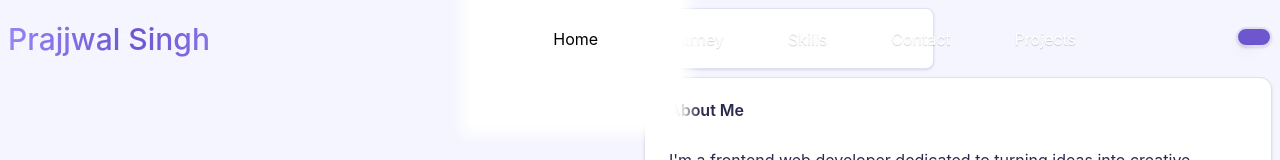
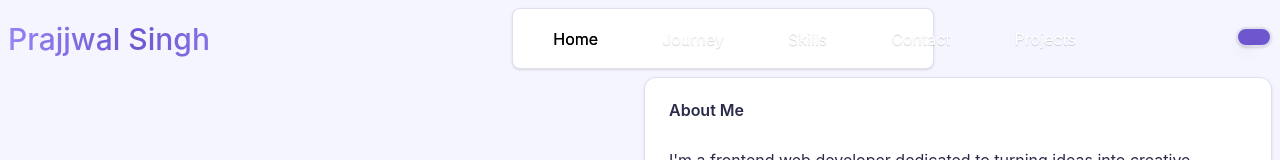
Before and after one commit to prajjwal2411/portfolio-v1, a Next.js app: page / in a window 1280 px wide. Shown: the top 160 px of the page. Built offline with nearby package versions, Linux system fonts and the light colour scheme.

Commit message:
redo-gooey-nav

```diff
--- /dev/null
+++ b/src/app/components/animations/GooeyNav/GooeyNav.css
@@ -0,0 +1,198 @@
+:root {
+    --linear-ease: linear(0, 0.068, 0.19 2.7%, 0.804 8.1%, 1.037, 1.199 13.2%, 1.245, 1.27 15.8%, 1.274, 1.272 17.4%, 1.249 19.1%, 0.996 28%, 0.949, 0.928 33.3%, 0.926, 0.933 36.8%, 1.001 45.6%, 1.013, 1.019 50.8%, 1.018 54.4%, 1 63.1%, 0.995 68%, 1.001 85%, 1);
+  }
+
+  .gooey-nav-container {
+    position: relative;
+  }
+
+  .gooey-nav-container nav {
+    display: flex;
+    position: relative;
+    transform: translate3d(0, 0, 0.01px);
+  }
+
+  .gooey-nav-container nav ul {
+    display: flex;
+    gap: 2em;
+    list-style: none;
+    padding: 0 1em;
+    margin: 0;
+    position: relative;
+    z-index: 3;
+    color: white;
+    text-shadow: 0 1px 1px hsl(205deg 30% 10% / 0.2);
+  }
+
+  .gooey-nav-container nav ul li {
+    padding: 0.6em 1em;
+    border-radius: 100vw;
+    position: relative;
+    cursor: pointer;
+    transition: background-color 0.3s ease, color 0.3s ease, box-shadow 0.3s ease;
+    box-shadow: 0 0 0.5px 1.5px transparent;
+    color: white;
+  }
+
+  .gooey-nav-container nav ul li:focus-within:has(:focus-visible) {
+    box-shadow: 0 0 0.5px 1.5px white;
+  }
+
+  .gooey-nav-container nav ul li::after {
+    content: "";
+    position: absolute;
+    inset: 0;
+    border-radius: 10px;
+    background: white;
+    opacity: 0;
+    transform: scale(0);
+    transition: all 0.3s ease;
+    z-index: -1;
+  }
+
+  .gooey-nav-container nav ul li.active {
+    color: black;
+    text-shadow: none;
+  }
+
+  .gooey-nav-container nav ul li.active::after {
+    opacity: 1;
+    transform: scale(1);
+  }
+
+  .gooey-nav-container .effect {
+    position: absolute;
+    left: 0;
+    top: 0;
+    width: 0;
+    height: 0;
+    opacity: 1;
+    pointer-events: none;
+    display: grid;
+    place-items: center;
+    z-index: 1;
+  }
+
+  .gooey-nav-container .effect.text {
+    color: white;
+    transition: color 0.3s ease;
+  }
+
+  .gooey-nav-container .effect.text.active {
+    color: black;
+  }
+
+  .gooey-nav-container .effect.filter {
+    filter: blur(7px) contrast(100) blur(0);
+    mix-blend-mode: lighten;
+  }
+
+  .gooey-nav-container .effect.filter::before {
+    content: "";
+    position: absolute;
+    inset: -75px;
+    z-index: -2;
+    background: black;
+  }
+
+  .gooey-nav-container .effect.filter::after {
+    content: "";
+    position: absolute;
+    inset: 0;
+    background: white;
+    transform: scale(0);
+    opacity: 0;
+    z-index: -1;
+    border-radius: 100vw;
+  }
+
+  .gooey-nav-container .effect.active::after {
+    animation: pill 0.3s ease both;
+  }
+
+  @keyframes pill {
+    to {
+      transform: scale(1);
+      opacity: 1;
+    }
+  }
+
+  .particle,
+  .point {
+    display: block;
+    opacity: 0;
+    width: 20px;
+    height: 20px;
+    border-radius: 100%;
+    transform-origin: center;
+  }
+
+  .particle {
+    --time: 5s;
+    position: absolute;
+    top: calc(50% - 8px);
+    left: calc(50% - 8px);
+    animation: particle calc(var(--time)) ease 1 -350ms;
+  }
+
+  .point {
+    background: var(--color);
+    opacity: 1;
+    animation: point calc(var(--time)) ease 1 -350ms;
+  }
+
+  @keyframes particle {
+    0% {
+      transform: rotate(0deg) translate(calc(var(--start-x)), calc(var(--start-y)));
+      opacity: 1;
+      animation-timing-function: cubic-bezier(0.55, 0, 1, 0.45);
+    }
+
+    70% {
+      transform: rotate(calc(var(--rotate) * 0.5)) translate(calc(var(--end-x) * 1.2), calc(var(--end-y) * 1.2));
+      opacity: 1;
+      animation-timing-function: ease;
+    }
+
+    85% {
+      transform: rotate(calc(var(--rotate) * 0.66)) translate(calc(var(--end-x)), calc(var(--end-y)));
+      opacity: 1;
+    }
+
+    100% {
+      transform: rotate(calc(var(--rotate) * 1.2)) translate(calc(var(--end-x) * 0.5), calc(var(--end-y) * 0.5));
+      opacity: 1;
+    }
+  }
+
+  @keyframes point {
+    0% {
+      transform: scale(0);
+      opacity: 0;
+      animation-timing-function: cubic-bezier(0.55, 0, 1, 0.45);
+    }
+
+    25% {
+      transform: scale(calc(var(--scale) * 0.25));
+    }
+
+    38% {
+      opacity: 1;
+    }
+
+    65% {
+      transform: scale(var(--scale));
+      opacity: 1;
+      animation-timing-function: ease;
+    }
+
+    85% {
+      transform: scale(var(--scale));
+      opacity: 1;
+    }
+
+    100% {
+      transform: scale(0);
+      opacity: 0;
+    }
+  }
--- a/src/app/components/animations/GooeyNav/GooeyNav.tsx
+++ b/src/app/components/animations/GooeyNav/GooeyNav.tsx
@@ -1,7 +1,7 @@
-import Link from "next/link";
 import React, { useRef, useEffect, useState } from "react";
+import "./GooeyNav.css";
 
-export interface GooeyNavItem {
+interface GooeyNavItem {
   label: string;
   href: string;
 }
@@ -32,7 +32,9 @@ const GooeyNav: React.FC<GooeyNavProps> = ({
   const filterRef = useRef<HTMLSpanElement>(null);
   const textRef = useRef<HTMLSpanElement>(null);
   const [activeIndex, setActiveIndex] = useState<number>(initialActiveIndex);
+
   const noise = (n = 1) => n / 2 - Math.random() * n;
+
   const getXY = (
     distance: number,
     pointIndex: number,
@@ -42,13 +44,14 @@ const GooeyNav: React.FC<GooeyNavProps> = ({
       ((360 + noise(8)) / totalPoints) * pointIndex * (Math.PI / 180);
     return [distance * Math.cos(angle), distance * Math.sin(angle)];
   };
+
   const createParticle = (
     i: number,
     t: number,
     d: [number, number],
     r: number
   ) => {
-    const rotate = noise(r / 10);
+    let rotate = noise(r / 10);
     return {
       start: getXY(d[0], particleCount - i, particleCount),
       end: getXY(d[1] + noise(7), particleCount - i, particleCount),
@@ -58,15 +61,18 @@ const GooeyNav: React.FC<GooeyNavProps> = ({
       rotate: rotate > 0 ? (rotate + r / 20) * 10 : (rotate - r / 20) * 10,
     };
   };
+
   const makeParticles = (element: HTMLElement) => {
     const d: [number, number] = particleDistances;
     const r = particleR;
     const bubbleTime = animationTime * 2 + timeVariance;
     element.style.setProperty("--time", `${bubbleTime}ms`);
+
     for (let i = 0; i < particleCount; i++) {
       const t = animationTime * 2 + noise(timeVariance * 2);
       const p = createParticle(i, t, d, r);
       element.classList.remove("active");
+
       setTimeout(() => {
         const particle = document.createElement("span");
         const point = document.createElement("span");
@@ -77,8 +83,9 @@ const GooeyNav: React.FC<GooeyNavProps> = ({
         particle.style.setProperty("--end-y", `${p.end[1]}px`);
         particle.style.setProperty("--time", `${p.time}ms`);
         particle.style.setProperty("--scale", `${p.scale}`);
-        particle.style.setProperty("--color", `var(--primary)`);
+        particle.style.setProperty("--color", `var(--color-${p.color}, white)`);
         particle.style.setProperty("--rotate", `${p.rotate}deg`);
+
         point.classList.add("point");
         particle.appendChild(point);
         element.appendChild(particle);
@@ -88,15 +95,19 @@ const GooeyNav: React.FC<GooeyNavProps> = ({
         setTimeout(() => {
           try {
             element.removeChild(particle);
-          } catch {}
+          } catch {
+            // Do nothing
+          }
         }, t);
       }, 30);
     }
   };
+
   const updateEffectPosition = (element: HTMLElement) => {
     if (!containerRef.current || !filterRef.current || !textRef.current) return;
     const containerRect = containerRef.current.getBoundingClientRect();
     const pos = element.getBoundingClientRect();
+
     const styles = {
       left: `${pos.x - containerRect.x}px`,
       top: `${pos.y - containerRect.y}px`,
@@ -107,24 +118,31 @@ const GooeyNav: React.FC<GooeyNavProps> = ({
     Object.assign(textRef.current.style, styles);
     textRef.current.innerText = element.innerText;
   };
+
   const handleClick = (e: React.MouseEvent<HTMLLIElement>, index: number) => {
     const liEl = e.currentTarget;
     if (activeIndex === index) return;
+
     setActiveIndex(index);
     updateEffectPosition(liEl);
+
     if (filterRef.current) {
       const particles = filterRef.current.querySelectorAll(".particle");
       particles.forEach((p) => filterRef.current!.removeChild(p));
     }
+
     if (textRef.current) {
       textRef.current.classList.remove("active");
+
       void textRef.current.offsetWidth;
       textRef.current.classList.add("active");
     }
+
     if (filterRef.current) {
       makeParticles(filterRef.current);
     }
   };
+
   const handleKeyDown = (
     e: React.KeyboardEvent<HTMLAnchorElement>,
     index: number
@@ -140,6 +158,7 @@ const GooeyNav: React.FC<GooeyNavProps> = ({
       }
     }
   };
+
   useEffect(() => {
     if (!navRef.current || !containerRef.current) return;
     const activeLi = navRef.current.querySelectorAll("li")[
@@ -149,6 +168,7 @@ const GooeyNav: React.FC<GooeyNavProps> = ({
       updateEffectPosition(activeLi);
       textRef.current?.classList.add("active");
     }
+
     const resizeObserver = new ResizeObserver(() => {
       const currentActiveLi = navRef.current?.querySelectorAll("li")[
         activeIndex
@@ -157,179 +177,24 @@ const GooeyNav: React.FC<GooeyNavProps> = ({
         updateEffectPosition(currentActiveLi);
       }
     });
+
     resizeObserver.observe(containerRef.current);
     return () => resizeObserver.disconnect();
   }, [activeIndex]);
 
   return (
-    <>
-      {/* This effect is quite difficult to recreate faithfully using Tailwind, so a style tag is a necessary workaround */}
-      <style>
-        {`
-          :root {
-            --linear-ease: linear(0, 0.068, 0.19 2.7%, 0.804 8.1%, 1.037, 1.199 13.2%, 1.245, 1.27 15.8%, 1.274, 1.272 17.4%, 1.249 19.1%, 0.996 28%, 0.949, 0.928 33.3%, 0.926, 0.933 36.8%, 1.001 45.6%, 1.013, 1.019 50.8%, 1.018 54.4%, 1 63.1%, 0.995 68%, 1.001 85%, 1);
-          }
-          .effect {
-            position: absolute;
-            opacity: 1;
-            pointer-events: none;
-            display: grid;
-            place-items: center;
-            z-index: 1;
-          }
-          .effect.text {
-            color: white;
-            transition: color 0.3s ease;
-          }
-          .effect.text.active {
-            color: black;
-          }
-          .effect.filter {
-            filter: blur(7px) contrast(100) blur(0);
-            mix-blend-mode: lighten;
-          }
-          .effect.filter::before {
-            content: "";
-            position: absolute;
-            inset: -75px;
-            z-index: -2;
-            background: var(--background);
-          }
-          .effect.filter::after {
-            content: "";
-            position: absolute;
-            inset: 0;
-            background: var(--primary);
-            transform: scale(0);
-            opacity: 0;
-            z-index: -1;
-            border-radius: 9999px;
-          }
-          .effect.active::after {
-            animation: pill 0.3s ease both;
-          }
-          @keyframes pill {
-            to {
-              transform: scale(1);
-              opacity: 1;
-            }
-          }
-          .particle,
-          .point {
-            display: block;
-            opacity: 0;
-            width: 20px;
-            height: 20px;
-            border-radius: 9999px;
-            transform-origin: center;
-          }
-          .particle {
-            --time: 5s;
-            position: absolute;
-            top: calc(50% - 8px);
-            left: calc(50% - 8px);
-            animation: particle calc(var(--time)) ease 1 -350ms;
-          }
-          .point {
-            background: var(--color);
-            opacity: 1;
-            animation: point calc(var(--time)) ease 1 -350ms;
-          }
-          @keyframes particle {
-            0% {
-              transform: rotate(0deg) translate(calc(var(--start-x)), calc(var(--start-y)));
-              opacity: 1;
-              animation-timing-function: cubic-bezier(0.55, 0, 1, 0.45);
-            }
-            70% {
-              transform: rotate(calc(var(--rotate) * 0.5)) translate(calc(var(--end-x) * 1.2), calc(var(--end-y) * 1.2));
-              opacity: 1;
-              animation-timing-function: ease;
-            }
-            85% {
-              transform: rotate(calc(var(--rotate) * 0.66)) translate(calc(var(--end-x)), calc(var(--end-y)));
-              opacity: 1;
-            }
-            100% {
-              transform: rotate(calc(var(--rotate) * 1.2)) translate(calc(var(--end-x) * 0.5), calc(var(--end-y) * 0.5));
-              opacity: 1;
-            }
-          }
-          @keyframes point {
-            0% {
-              transform: scale(0);
-              opacity: 0;
-              animation-timing-function: cubic-bezier(0.55, 0, 1, 0.45);
-            }
-            25% {
-              transform: scale(calc(var(--scale) * 0.25));
-            }
-            38% {
-              opacity: 1;
-            }
-            65% {
-              transform: scale(var(--scale));
-              opacity: 1;
-              animation-timing-function: ease;
-            }
-            85% {
-              transform: scale(var(--scale));
-              opacity: 1;
-            }
-            100% {
-              transform: scale(0);
-              opacity: 0;
-            }
-          }
-          li.active {
-            color: black;
-            text-shadow: none;
-          }
-          li.active::after {
-            opacity: 1;
-            transform: scale(1);
-          }
-          li::after {
-            content: "";
-            position: absolute;
-            inset: 0;
-            border-radius: 8px;
-            background: var(--primary);
-            opacity: 0;
-            transform: scale(0);
-            transition: all 0.3s ease;
-            z-index: -1;
-          }
-        `}
-      </style>
-      <div className="relative" ref={containerRef}>
-        <nav
-          className="flex relative"
-          style={{ transform: "translate3d(0,0,0.01px)" }}
-        >
-          <ul
-            ref={navRef}
-            className="flex gap-8 list-none p-0 px-4 m-0 relative z-[3]"
-            style={{
-              color: "white",
-              textShadow: "0 1px 1px hsl(205deg 30% 10% / 0.2)",
-            }}
-          >
+    <div className="gooey-nav-container" ref={containerRef}>
+      <nav>
+        <ul ref={navRef}>
           {items.map((item, index) => (
             <li
               key={index}
-                className={`py-[0.6em] px-[1em] rounded-full relative cursor-pointer transition-[background-color_color_box-shadow] duration-300 ease shadow-[0_0_0.5px_1.5px_transparent] text-white ${
-                  activeIndex === index ? "active" : ""
-                }`}
+              className={activeIndex === index ? "active" : ""}
               onClick={(e) => handleClick(e, index)}
             >
-                <Link
-                  href={item.href}
-                  onKeyDown={(e) => handleKeyDown(e, index)}
-                  className="outline-none"
-                >
+              <a href={item.href} onKeyDown={(e) => handleKeyDown(e, index)}>
                 {item.label}
-                </Link>
+              </a>
             </li>
           ))}
         </ul>
@@ -337,7 +202,6 @@ const GooeyNav: React.FC<GooeyNavProps> = ({
       <span className="effect filter" ref={filterRef} />
       <span className="effect text" ref={textRef} />
     </div>
-    </>
   );
 };
 
--- a/src/app/globals.css
+++ b/src/app/globals.css
@@ -46,6 +46,7 @@
   --shadow-lg: 0px 4px 10px 0px hsl(240 30% 25% / 0.12), 0px 4px 6px -1px hsl(240 30% 25% / 0.12);
   --shadow-xl: 0px 4px 10px 0px hsl(240 30% 25% / 0.12), 0px 8px 10px -1px hsl(240 30% 25% / 0.12);
   --shadow-2xl: 0px 4px 10px 0px hsl(240 30% 25% / 0.30);
+  --linear-ease: linear(0, 0.068, 0.19 2.7%, 0.804 8.1%, 1.037, 1.199 13.2%, 1.245, 1.27 15.8%, 1.274, 1.272 17.4%, 1.249 19.1%, 0.996 28%, 0.949, 0.928 33.3%, 0.926, 0.933 36.8%, 1.001 45.6%, 1.013, 1.019 50.8%, 1.018 54.4%, 1 63.1%, 0.995 68%, 1.001 85%, 1);
 }
 
 .dark {
```
Lines whose indentation alone changed are shown as unchanged.
